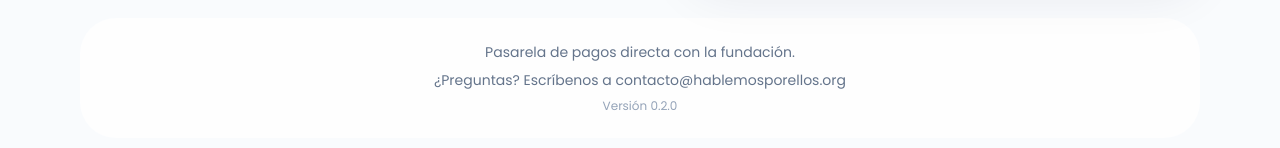
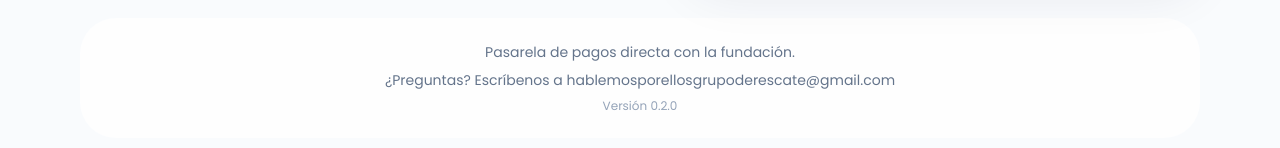
Before and after one commit to Hablemos-Por-Ellos/Hablemos_por_ellos_cobros, a Next.js app: page /donar in a window 1280 px wide. Shown: the part 1468-1616 px from the top of the page. Built offline with nearby package versions, Linux system fonts and the light colour scheme.

Commit message:
fix email

```diff
--- a/src/app/donar/page.tsx
+++ b/src/app/donar/page.tsx
@@ -20,7 +20,7 @@ export default function DonarPage() {
 
       <footer className="mt-10 flex flex-col items-center gap-2 rounded-4xl bg-white/80 p-6 text-center text-sm text-slate-500 sm:mt-12">
         <p>Pasarela de pagos directa con la fundación.</p>
-        <p>¿Preguntas? Escríbenos a contacto@hablemosporellos.org</p>
+        <p>¿Preguntas? Escríbenos a hablemosporellosgrupoderescate@gmail.com</p>
         <p className="text-xs text-slate-400">Versión {packageJson.version}</p>
       </footer>
     </main>
```
